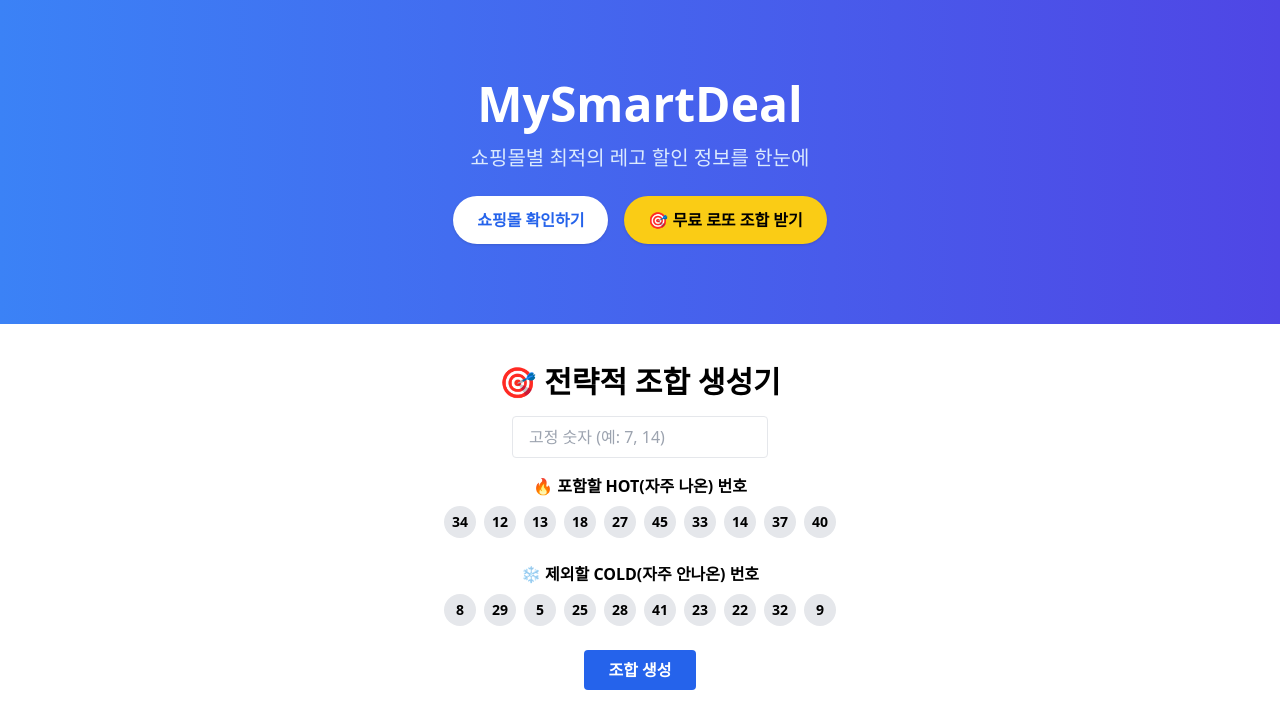
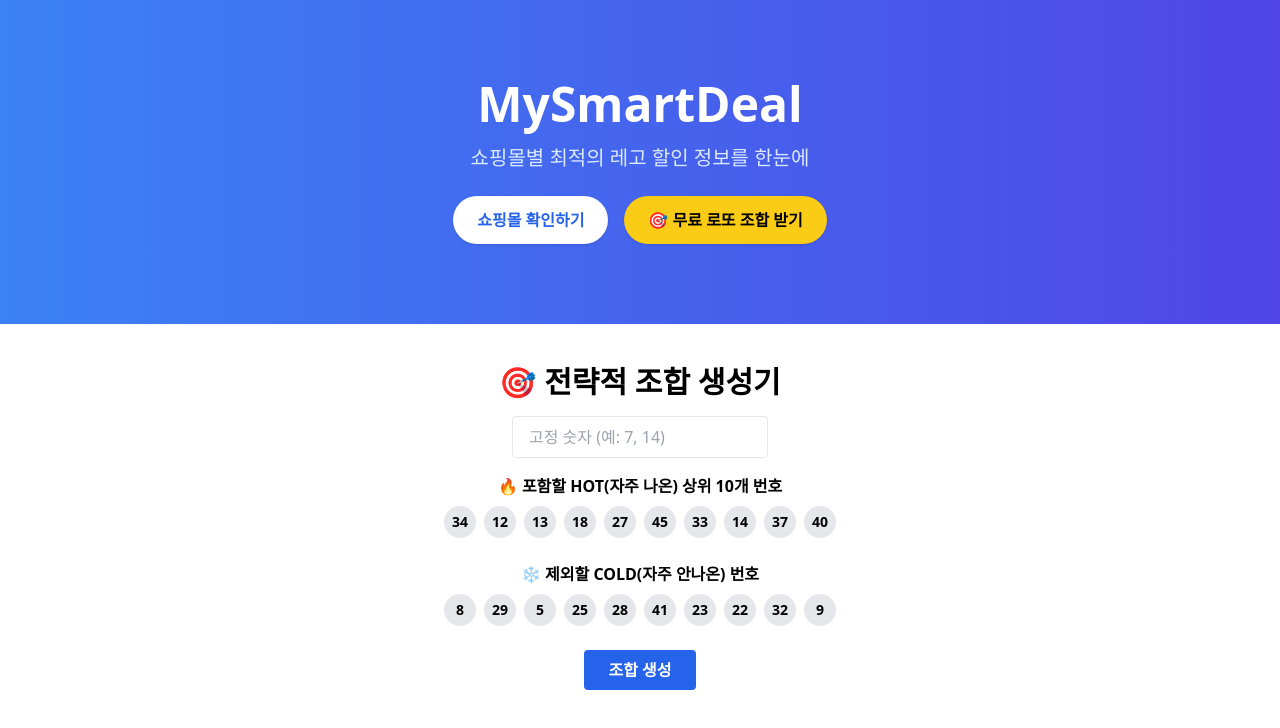
Before and after one commit to mysmartdeal/mysmartdeal, a Next.js app: page /lotto in a window 1280 px wide. Shown: the top 728 px of the page. Built offline with nearby package versions, Linux system fonts and the light colour scheme.

Commit message:
Update lotto.js

```diff
--- a/pages/lotto.js
+++ b/pages/lotto.js
@@ -100,7 +100,7 @@ export default function LottoPage() {
 
         {/* HOT 번호 선택 */}
         <div className="mb-6">
-          <h3 className="font-semibold mb-2">🔥 포함할 HOT(자주 나온) 번호</h3>
+          <h3 className="font-semibold mb-2">🔥 포함할 HOT(자주 나온) 상위 10개 번호</h3>
           <div className="flex flex-wrap justify-center gap-2">
             {hot.map((num) => (
               <button
```
